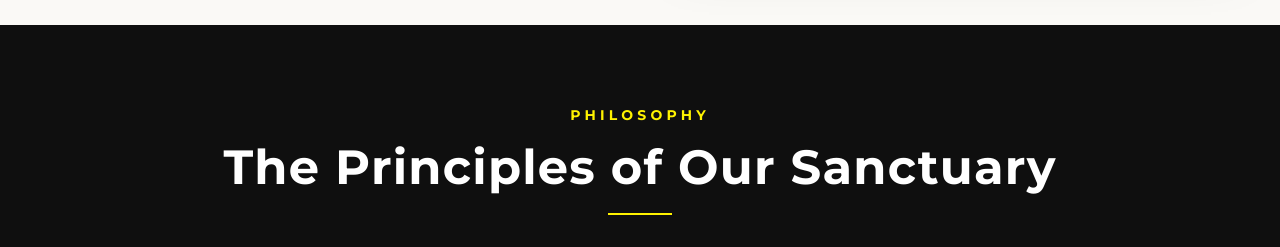
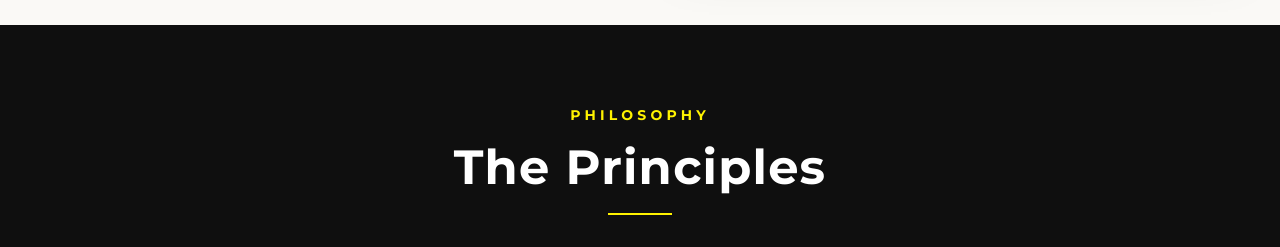
Before and after one commit to nihaalxz/aldhahbigentssalon, a SvelteKit app: page /about in a window 1280 px wide. Shown: the part 920-1167 px from the top of the page. Built offline with nearby package versions, Linux system fonts and the light colour scheme.

Commit message:
first commi3

```diff
--- a/src/routes/about/+page.svelte
+++ b/src/routes/about/+page.svelte
@@ -55,7 +55,7 @@
 <!-- Mission, Vision & Values -->
 <section class="py-20 bg-[#0F0F0F] text-white">
   <div class="max-w-7xl mx-auto px-4 sm:px-6 lg:px-8">
-    <SectionHeading title="The Principles of Our Sanctuary" subtitle="Philosophy" align="center" light={true} />
+    <SectionHeading title="The Principles" subtitle="Philosophy" align="center" light={true} />
 
     <div class="grid grid-cols-1 md:grid-cols-3 gap-8">
 
```
